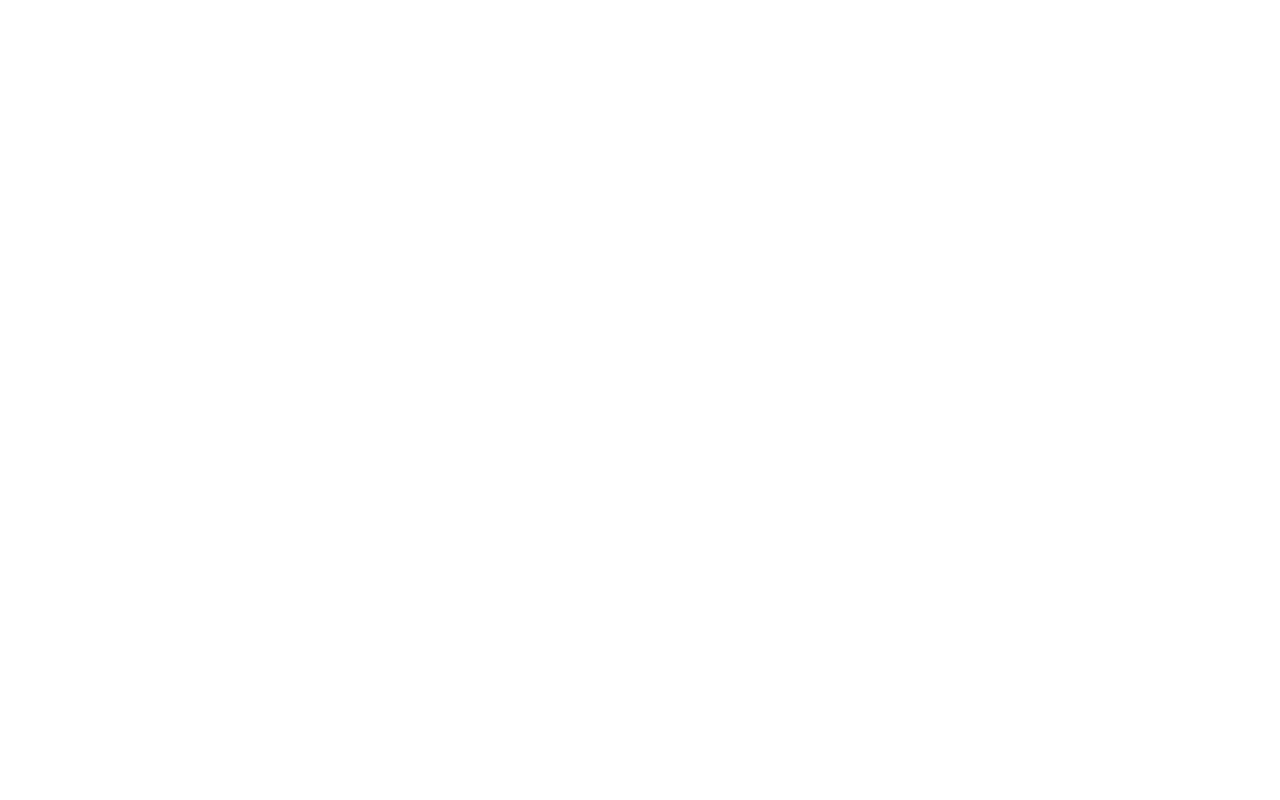
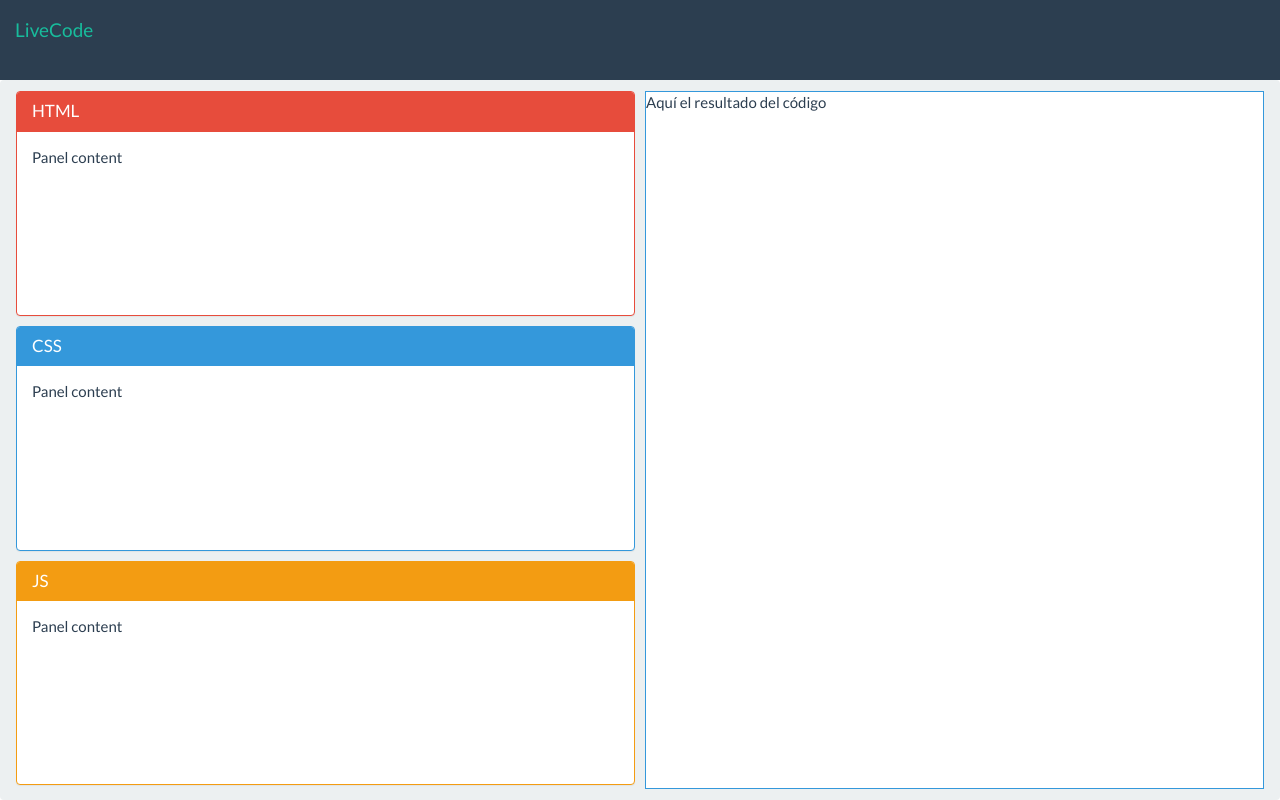
Before and after one commit to dbsiavichay/livecode, a plain HTML site: page public/index.html in a window 1280 px wide. Drawn offline with Linux system fonts and the light colour scheme.

Commit message:
Prototipo de pantalla para escritorio

```diff
--- /dev/null
+++ b/public/css/style.css
@@ -0,0 +1,33 @@
+html, body {
+	height: 100%;
+	overflow: hidden;
+}
+
+.code-container {
+	width: 50%;
+	height: 100%;
+	padding: 0px 5px;
+}
+
+.code-test {
+	height: 100%;
+	background-color: white;
+	border: 1px solid #3498DB;
+}
+
+.navbar {
+	margin: 0;
+	border-radius: initial;
+	height: 10%;
+}
+
+.panel-code {
+	height: 32.2%;
+	margin-bottom: 10px;
+}
+
+
+.well {
+	height: 90%;
+	padding: 10px;
+}
--- a/public/index.html
+++ b/public/index.html
@@ -3,9 +3,58 @@
 <head>
 	<meta charset="UTF-8">
 	<meta name="viewport" content="width=device-width, user-scalable=no, initial-scale=1.0, maximum-scale=1.0, minimum-scale=1.0">
+	<link rel="stylesheet" type="text/css" href="css/bootstrap.min.css">
+	<link rel="stylesheet" type="text/css" href="css/style.css">
 	<title>LiveCode</title>
 </head>
 <body>
-
+	<nav class="navbar navbar-default">
+		<div class="container-fluid">
+	    	<div class="navbar-header">
+	      		<button type="button" class="navbar-toggle collapsed" data-toggle="collapse" data-target="#bs-example-navbar-collapse-1">
+	        		<span class="sr-only">Toggle navigation</span>
+	        		<span class="icon-bar"></span>
+	        		<span class="icon-bar"></span>
+		        	<span class="icon-bar"></span>
+	      		</button>
+	       		<a class="navbar-brand" href="#">LiveCode</a>
+	    	</div>
+	  	</div>
+	</nav>
+	<div class="well">
+		<div class="code-container pull-left">
+			<div class="panel panel-danger panel-code">
+	  			<div class="panel-heading">
+	    			<h3 class="panel-title">HTML</h3>
+	  			</div>
+	  			<div class="panel-body">
+	    			Panel content
+	  			</div>
+			</div>
+			<div class="panel panel-info panel-code">
+	  			<div class="panel-heading">
+	    			<h3 class="panel-title">CSS</h3>
+	  			</div>
+	  			<div class="panel-body">
+	    			Panel content
+	  			</div>
+			</div>
+			<div class="panel panel-warning panel-code">
+	  			<div class="panel-heading">
+	    			<h3 class="panel-title">JS</h3>
+	  			</div>
+	  			<div class="panel-body">
+	    			Panel content
+	  			</div>
+			</div>
+		</div>
+		<div class="code-container pull-right">
+			<div class="code-test">
+				Aquí el resultado del código
+			</div>
+		</div>
+	</div>
+	<script src="js/libs/jquery-2.1.3.min.js"></script>
+	<script src="js/libs/bootstrap.min.js"></script>
 </body>
 </html>
```
